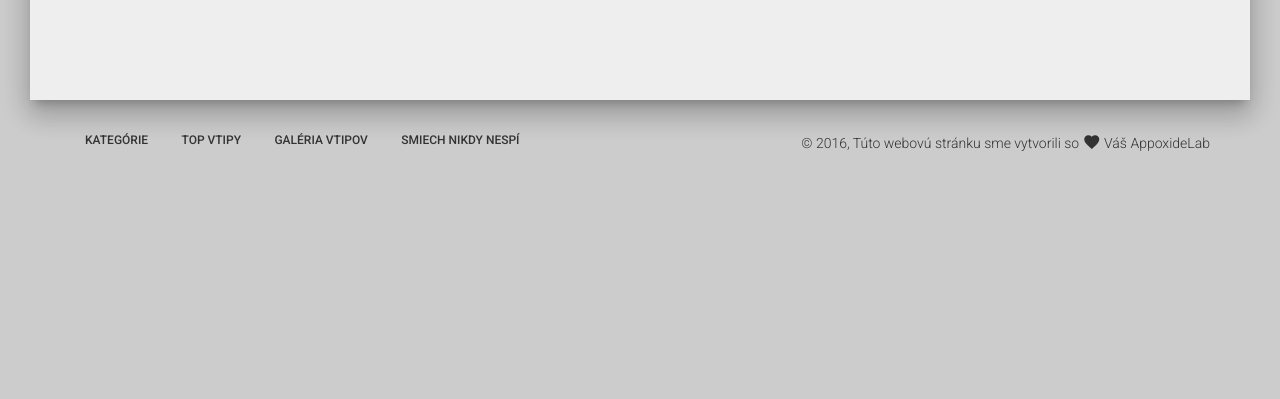
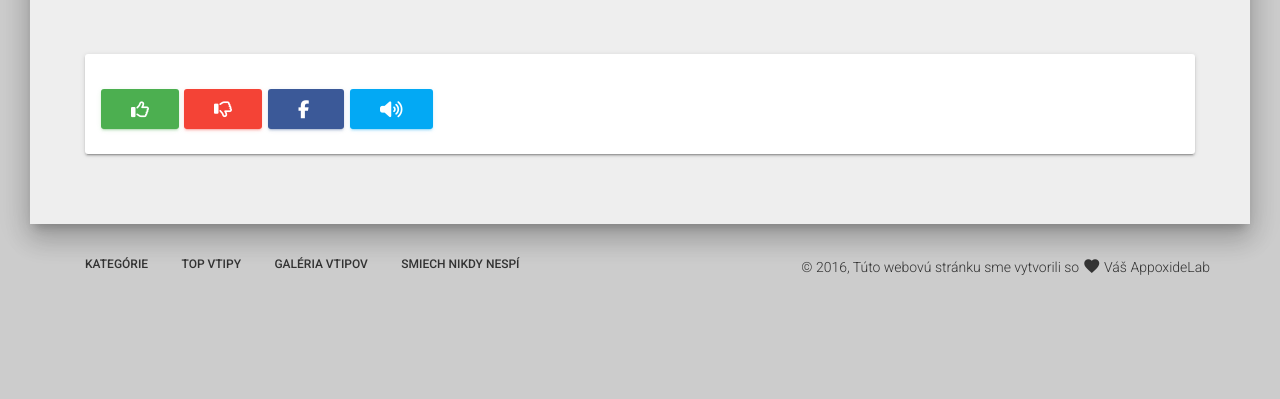
Before and after one commit to filipmihal/WebJokeApp, a Flask app: template app/templates/main/index.html in a window 1280 px wide. Shown: the part 401-800 px from the top of the page. Run offline with Flask 2, Linux system fonts and the light colour scheme; the template is opened without the code that fills it, so the values that code supplies are empty; some libraries are stand-ins or nearby versions.

Commit message:
added UI component for joke of the day

```diff
--- /dev/null
+++ b/app/templates/components/joke_of_the_day.html
@@ -0,0 +1,19 @@
+<div class="col-md-12 col-sm-12">
+  <div class="card card-nav-tabs joke">
+    <div class="content">
+      <div class="tab-content">
+        <div class="tab-pane active" id="profile">
+          <p>
+            {%for line in joke_of_the_day.html_joke()%} {{line}}
+            <br/> {%endfor%}
+          </p>
+        <a href="{{ url_for('categories.category', name=joke_of_the_day.category.name) }}">{{joke_of_the_day.category.name}}</a>
+          <button class="btn btn-success joke-like"><i class="fa fa-thumbs-o-up"></i></button>
+          <button class="btn btn-danger joke-dislike"><i class="fa fa-thumbs-o-down"></i></button>
+          <span class="sharing-area"><button class="btn btn-facebook facebook-share"><i class="fa fa-facebook"></i></button></span>
+          <button class="btn btn-info play-voice-api"><i class="fa fa-volume-up"></i></button>
+        </div>
+      </div>
+    </div>
+  </div>
+</div>
--- a/app/templates/main/index.html
+++ b/app/templates/main/index.html
@@ -1,9 +1,4 @@
 <!-- extend base layout -->
 {% extends "base.html" %} {% block content %}
-{%for line in joke_of_the_day.html_joke()%}
-    <p>{{line}}</p>
-{%endfor%}
-{{joke_of_the_day.rank}}<br/>
-<a href="{{ url_for('categories.category', name=joke_of_the_day.category.name) }}">{{joke_of_the_day.category.name}}</a>
-
+{% include "components/joke_of_the_day.html"%}
 {% endblock %}
```
